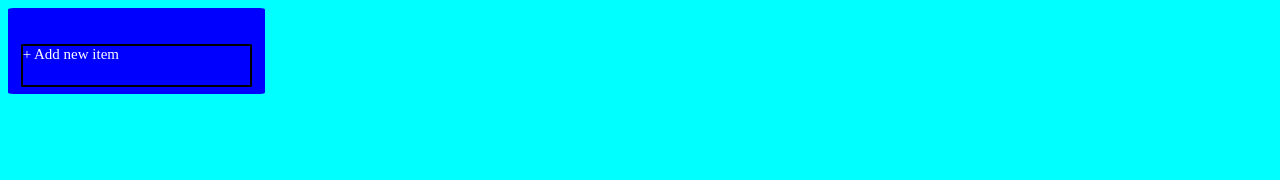
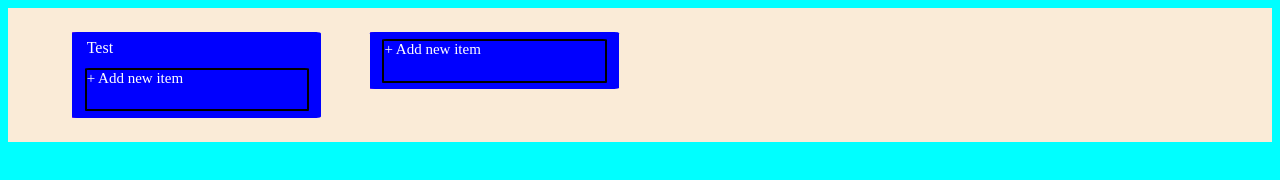
Before and after one commit to muhdmirzamz/TodoList, a plain HTML site: page index.html in a window 1280 px wide. Drawn offline with Linux system fonts and the light colour scheme; no server answers.

Commit message:
Restructured DOM to prepare for insertion of new category

```diff
--- a/index.css
+++ b/index.css
@@ -16,8 +16,24 @@ button {
     margin-top: 5px;
 }
 
+ul {
+    background-color: antiquewhite;
+}
+
+ul li {
+    display: inline-block;
+
+    margin: 2%;
+
+    vertical-align: top; /* this aligns the list to the top */
+
+    background-color: blueviolet;
+
+    width: 20%;
+}
+
 .category-panel {
-    width: 20%;
+    width: 100%;
 
     background-color: blue;
 
--- a/index.html
+++ b/index.html
@@ -5,9 +5,11 @@
         <link rel="stylesheet" type="text/css" href="index.css" />
     </head>
     <body onload="reloadPage()">
+        <ul>
+            <li>
                 <div class="category-panel">
                     <div class="category-title">
-                <p id="category-title-text"></p>
+                        <p id="category-title-text">Test</p>
                     </div>
                     <div class="category-input-placeholder" onclick="activateFieldToAddItem()">
                         <p>+ Add new item</p>
@@ -18,5 +20,15 @@
                         <button onclick="deactivateFieldToAddItem()">Cancel</button>
                     </div>
                 </div>
+            </li>
+
+            <li>
+                <div class="category-panel">
+                    <div class="category-input-placeholder" onclick="activateFieldToAddItem()">
+                        <p>+ Add new item</p>
+                    </div>
+                </div>
+            </li>
+        </ul>
     </body>
 </html>
```
Also changed, not shown: app.js (+7 -7 lines). Lines whose indentation alone changed are shown as unchanged.
